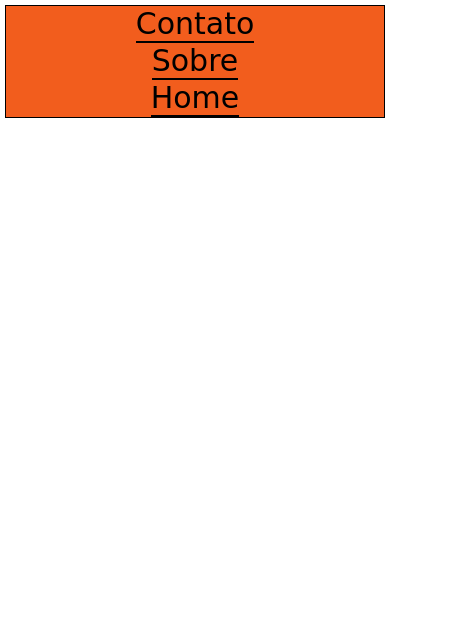
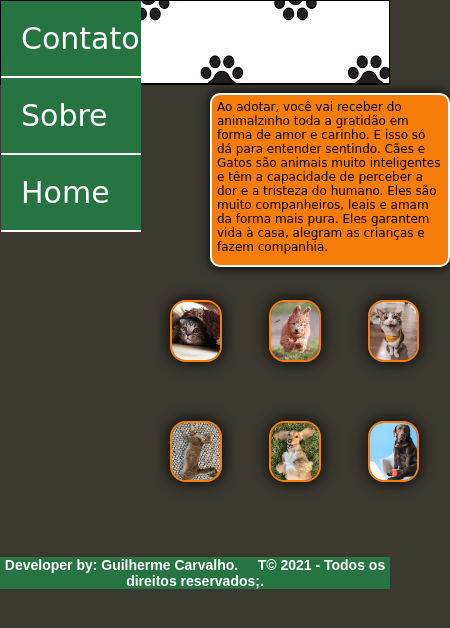
Before and after one commit to Guilhermecarvalho11/pet-resilia, a plain HTML site: page index.html in a window 390 px wide. Shown: the whole page, 450 px wide, since content can reach past the window. Drawn offline with Linux system fonts and the light colour scheme.

Commit message:
modificaçõ de cores

```diff
--- a/index.html
+++ b/index.html
@@ -15,12 +15,45 @@
 
     <div class="menu">
          <div class="adote">
-             <h3>Adote Aqui!</h3>
+             <h3> &nbsp &nbsp &nbspAdote Aqui!</h3>
           </div>
         <a>Contato</a>
         <a>Sobre</a>
         <a>Home</a>
     </div>
+
 </header>
+
+<main>
+<div class="text">
+    <p>
+        Ao adotar, você vai receber do animalzinho toda a gratidão em forma de amor e carinho.
+        E isso só dá para entender sentindo. Cães e Gatos são animais muito inteligentes e têm a capacidade
+        de perceber a dor e a tristeza do humano. Eles são muito companheiros, leais e amam da forma mais pura.
+        Eles garantem vida à casa,
+        alegram as crianças e fazem companhia.
+    </p>
+</div>
+
+
+
+                 <ul class="imagens">
+             <li><img src="./images/cat1.png"></li>
+             <li><img src="./images/dog1.png"></li>
+             <li><img src="./images/cat2.png"></li>
+             <li><img src="./images/cat3.png"></li>
+             <li><img src="./images/dog3.png"></li>
+             <li><img src="./images/dog4.png"></li>
+                 </ul>
+</main>
+
+
+<footer>
+
+    <div class="footer">
+        <h6>Developer by: Guilherme Carvalho.&nbsp&nbsp&nbsp&nbsp T© 2021 - Todos os direitos reservados;.</h6>
+    </div>
+
+</footer>
 </body>
 </html>
--- a/style.css
+++ b/style.css
@@ -4,54 +4,134 @@
     border: 0;
 }
 
-/*header{
-    display: flex;
-    flex-direction: row-reverse;
-}*/
+body {
+    width: 100%;
+    height: 100%;
+    background-color:  #3b3830;
+}
 
 h3{
-    background-color: #F25D1D;
+    width: 300px;
     padding: 20px;
-    border: outset rgb(216, 177, 209);
-    border-width: 3px;
 
 }
 
 h3:hover{
-    background-color:#1DF27C;
-    border: inset rgb(149, 30, 218);
-    padding: 25px;
-    color:#A41CE8
+    background-color:#01fc16;
+    border-bottom: solid 2px black;
+    color:#ffffff;
+    font-size: 32px;
+
 }
 
 a{
     font-size: 30px;
+    padding: 20px;
+    color: blanchedalmond;
 }
 
 a:hover{
-    border-bottom: solid 2px black;
+    border-left: solid 1px black;
+    border-right: solid 1px black;
+    padding: 20px;
+    background-color: rgb(247, 125, 11);
 }
 
 .menu{
     font-family: cursive;
     font-size: 25px;
-    background-color: rgb(57, 59, 187);
-    color: #1DF27C;
+    height: 82px;
+    background-color: rgb(247, 125, 11);
+    border-bottom: solid 1px rgb(255, 255, 255);
+    color:  solid #000000;
     display: flex;
     flex-direction: row-reverse;
-    justify-content: space-around;
-    margin: 5px;
+    justify-content:space-between;
     align-items: center;
+
+
 }
 
 .menu:hover{
-    color: rgba(0, 0, 0, 0.993);
+    background-color:rgb(54, 124, 230);
+    background-image: url("./images/patas3.jpg");
+    border-bottom: solid 2px black;
 }
 
 .adote{
+    justify-content: center;
     color: rgb(0, 0, 0);
     font-family:cursive;
+    border-left: solid#267440 3px;
+    background-color: #267440;
 }
+
+.adote:hover{
+    background-color: #1df22f7c;
+}
+
+.footer{
+    display: flex;
+    justify-content: center;
+    bottom: 0;
+    left: 0;
+    right: 0;
+    margin-top: -730px;
+    background-color:rgb(247, 125, 11);
+}
+
+.footer h6{
+    justify-content: space-between;
+    text-align: center;
+    justify-content: center;
+    font-family: sans-serif;
+    font-size: 14px;
+    color: rgb(255, 255, 255);
+}
+
+.imagens{
+    width: 65%;
+    margin: 1rem;
+    margin-top: -8rem;
+    margin-bottom: 50rem;
+    display: flex;
+    justify-content: center;
+    flex-wrap: wrap;
+}
+
+.imagens li{
+    width: 28%;
+    display: flex;
+    flex-direction: column;
+    justify-content: center;
+    margin: 5px -10px;
+}
+
+.imagens img{
+    width: 67%;
+    border: solid 2px rgb(247, 125, 11);
+    border-radius: 16px;
+    box-shadow: 0 0 1em #000000;
+}
+.text{
+    width: 340px;
+    height: 86px;
+    margin-left: 1000px;
+    margin-top: 93px;
+}
+
+p{
+
+    font-family: cursive;
+    font-size: 22px;
+    border: solid 2px rgb(247, 125, 11);
+    color: rgb(255, 255, 255);
+    border-radius: 10px;
+    padding: 3px;
+    box-shadow: 0 0 1em #000000;
+
+}
+
 
 @media (max-width: 700px){
 .adote{
@@ -59,15 +139,58 @@ a:hover{
     }
 
     .menu{
+        display: flex;
         flex-direction: column;
-        border: solid 1px black;
-        background-color: #F25D1D;;
+        align-items: unset;
+        border: solid 1px rgb(0, 0, 0);
+        background-color: #267440;
+    }
+
+    .imagens, li, img{
+        display: flex;
+        flex-direction: row;
+        justify-content:flex-start;
+        align-items: baseline;
+        gap: 3rem;
+        margin-top: 1px;
+        margin-left: 90px;
+    }
+
+    .text{
+        width: 400px;
+        height: 200px;
+        margin-left: 50px;
+        margin-top: 8px;
+    }
+
+    p{
+        margin-left: 10rem;
+        height: 10rem;
+        font-family: cursive;
+        font-size: 12px;
+        color: rgb(0, 0, 0);
+        padding: 5px;
+        border-color: rgb(255, 255, 255);
+        background-color: rgb(247, 125, 11);
     }
 
     a{
-        border-bottom: solid 2px black;
-        color: black;
-
+        width: 100px;
+        left: 10px;
+        border-bottom: solid 2px rgb(255, 255, 255);
+        color: rgb(255, 255, 255);
+        background-color:#267440;
+    }
+    body{
+        background-color: #3b3830;
+        width: 100%;
+        height: 100%;
     }
 
+    .footer{
+        background-color:#267440;
+        bottom: none;
+    }
+
+
 }
```
Also changed, not shown: images/cat1.png (added), images/cat2.png (added), images/cat3.png (added), images/dog1.png (added), images/dog10.png (added), images/dog11.png (added), images/dog2.png (added), images/dog3.png (added), images/dog4.png (added), images/dog5.png (added), images/dog6.png (added), images/dog7.png (added), images/dog8.png (added), images/dog9.png (added), 1 more files.
